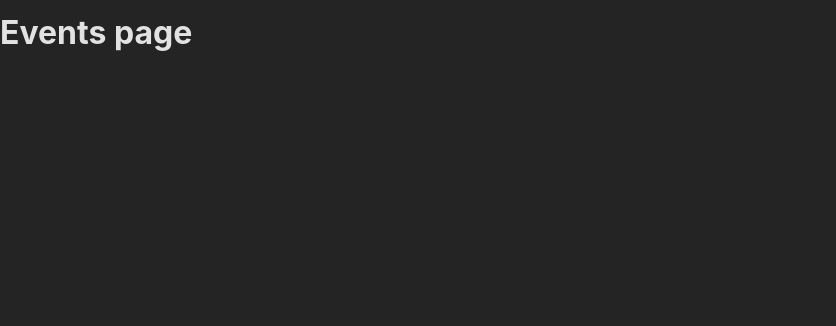
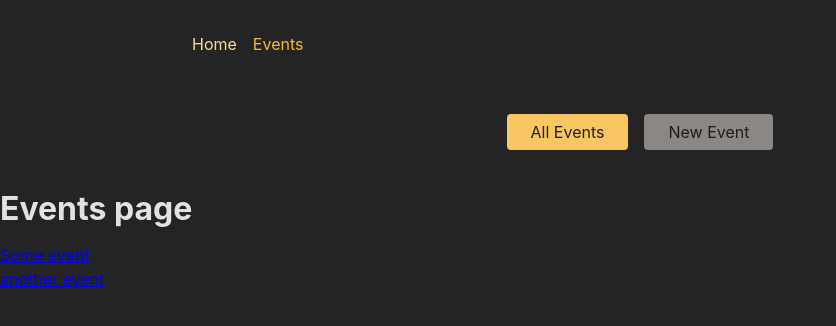
Before and after one commit to Rish-XO/routing, a React (Create React App) app in the folder frontend/: page /events in a window 1280 px wide. Shown: the top 326 px of the page, without its empty margins (0-836 px from the left). Built offline with nearby package versions, Linux system fonts and the light colour scheme.

Commit message:
basic routing done

```diff
--- a/frontend/src/App.js
+++ b/frontend/src/App.js
@@ -4,17 +4,31 @@
 import EventDetailPage from "./pages/EventDetail";
 import NewEventPage from "./pages/NewEvent";
 import EditEventPage from "./pages/EditEvent";
+import RootLayout from "./pages/Root";
+import EventsRootLayout from "./pages/EventsRoot";
 
 const router = createBrowserRouter([
-  { path: "/", element: <Homepage /> },
-  { path: "/events", element: <EventsPage /> },
-  { path: "/events/:eventId", element: <EventDetailPage /> },
-  { path: "/events/new", element: <NewEventPage /> },
-  {path: '/events/:eventId/edit', element: <EditEventPage />}
+  {
+    path: "/",
+    element: <RootLayout />,
+    children: [
+      { index: true, element: <Homepage /> },
+      {
+        path: "events",
+        element: <EventsRootLayout />,
+        children: [
+          { index: true, element: <EventsPage /> },
+          { path: ":eventId", element: <EventDetailPage /> },
+          { path: "new", element: <NewEventPage /> },
+          { path: ":eventId/edit", element: <EditEventPage /> },
+        ],
+      },
+    ],
+  },
 ]);
 
 function App() {
-  return <RouterProvider router={router} />
+  return <RouterProvider router={router} />;
 }
 
 export default App;
--- a/frontend/src/components/EventsNavigation.js
+++ b/frontend/src/components/EventsNavigation.js
@@ -1,4 +1,5 @@
-import classes from './EventsNavigation.module.css';
+import { NavLink } from "react-router-dom";
+import classes from "./EventsNavigation.module.css";
 
 function EventsNavigation() {
   return (
@@ -6,10 +7,25 @@
       <nav>
         <ul className={classes.list}>
           <li>
-            <a href="/events">All Events</a>
+            <NavLink
+              to="/events"
+              className={({ isActive }) =>
+                isActive ? classes.active : undefined
+              }
+              end
+            >
+              All Events
+            </NavLink>
           </li>
           <li>
-            <a href="/events/new">New Event</a>
+            <NavLink
+              to="/events/new"
+              className={({ isActive }) =>
+                isActive ? classes.active : undefined
+              }
+            >
+              New Event
+            </NavLink>
           </li>
         </ul>
       </nav>
--- a/frontend/src/components/MainNavigation.js
+++ b/frontend/src/components/MainNavigation.js
@@ -1,4 +1,5 @@
-import classes from './MainNavigation.module.css';
+import { NavLink } from "react-router-dom";
+import classes from "./MainNavigation.module.css";
 
 function MainNavigation() {
   return (
@@ -6,10 +7,25 @@
       <nav>
         <ul className={classes.list}>
           <li>
-            <a>Home</a>
+            <NavLink
+              to="/"
+              className={({ isActive }) =>
+                isActive ? classes.active : undefined
+              }
+              end
+            >
+              Home
+            </NavLink>
           </li>
           <li>
-            <a>Events</a>
+            <NavLink
+              to="/events"
+              className={({ isActive }) =>
+                isActive ? classes.active : undefined
+              }
+            >
+              Events
+            </NavLink>
           </li>
         </ul>
       </nav>
--- a/frontend/src/pages/EventDetail.js
+++ b/frontend/src/pages/EventDetail.js
@@ -1,9 +1,12 @@
 import React from 'react'
+import { useParams } from 'react-router-dom'
 
 function EventDetailPage() {
+const params = useParams();
   return (
     <div>
       <h1>Event detail page</h1>
+      <p>Event ID: {params.eventId}</p>
     </div>
   )
 }
--- a/frontend/src/pages/Events.js
+++ b/frontend/src/pages/Events.js
@@ -1,9 +1,26 @@
 import React from 'react'
+import { Link } from 'react-router-dom'
+
+const DUMMY_EVENTS = [
+    {
+        id:'e1',
+        title: 'Some event'
+    },
+    {
+        id:'e2',
+        title: 'another event'
+    }
+]
 
 function EventsPage() {
   return (
     <div>
       <h1>Events page</h1>
+      <ul>
+        {
+        DUMMY_EVENTS.map((event) => <li key={event.id}> <Link to={event.id}>{event.title}</Link></li>)
+        }
+      </ul>
     </div>
   )
 }
--- /dev/null
+++ b/frontend/src/pages/EventsRoot.js
@@ -0,0 +1,14 @@
+import React from 'react'
+import EventsNavigation from '../components/EventsNavigation'
+import { Outlet } from 'react-router-dom'
+
+function EventsRootLayout() {
+  return (
+    <div>
+      <EventsNavigation />
+      <Outlet />
+    </div>
+  )
+}
+
+export default EventsRootLayout
--- /dev/null
+++ b/frontend/src/pages/Root.js
@@ -0,0 +1,16 @@
+import React from 'react'
+import { Outlet } from 'react-router-dom'
+import MainNavigation from '../components/MainNavigation'
+
+function RootLayout() {
+  return (
+    <>
+    <MainNavigation />
+    <main>
+        <Outlet />
+    </main>
+    </>
+  )
+}
+
+export default RootLayout
```
